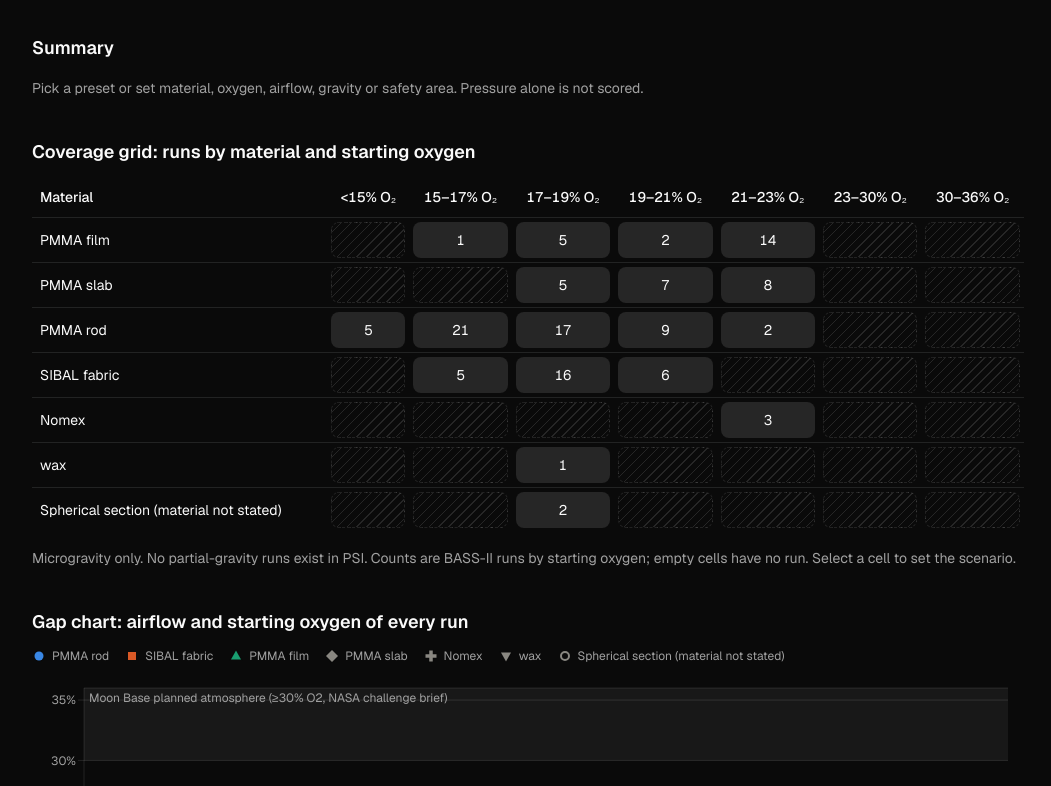
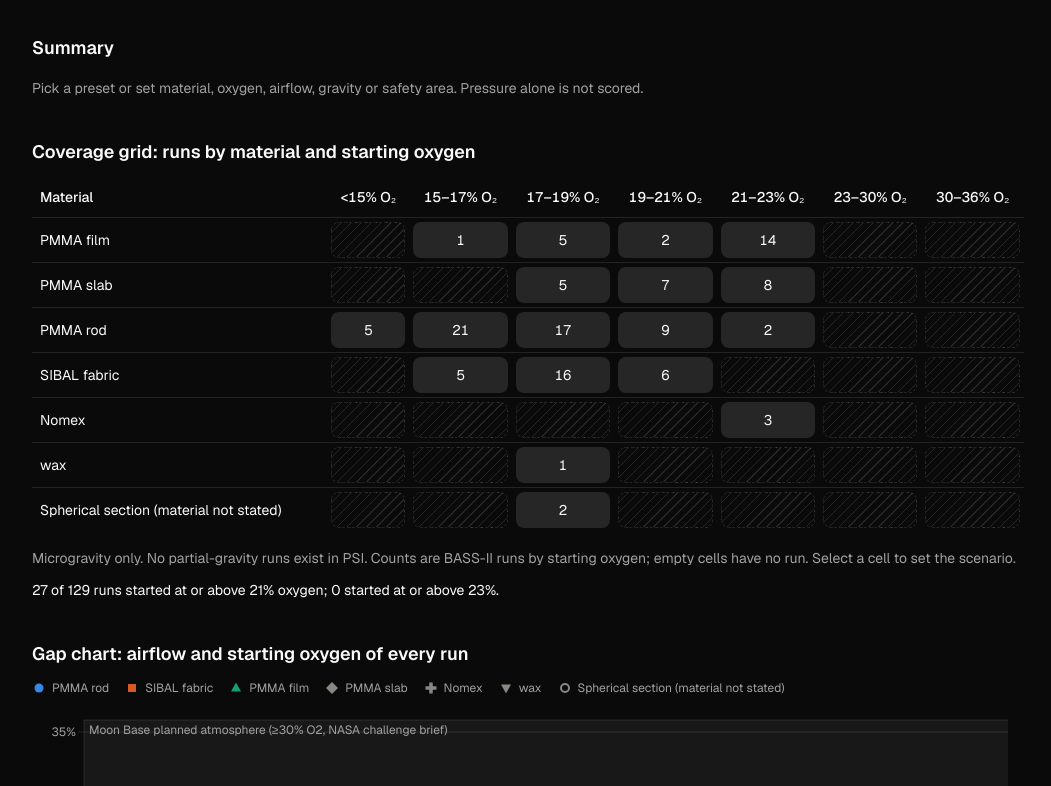
Before and after one commit to Mahoozi/NASA-2026, a Next.js app: page /lab in a window 1280 px wide. Shown: the part 562-1348 px from the top of the page, without its empty margins (112-1163 px from the left). Built offline with nearby package versions, Linux system fonts and the light colour scheme.

Commit message:
Add oxygen ceiling line under coverage grid

```diff
--- a/app/lab/coverage-grid.tsx
+++ b/app/lab/coverage-grid.tsx
@@ -70,7 +70,11 @@ export function CoverageGrid({
       ? -1
       : O2_BANDS.findIndex((b) => scenario.o2Pct! >= b.lo && scenario.o2Pct! < b.hi);
 
+  const atOrAbove = (pct: number) =>
+    runs.filter((r) => r.o2InitialPct !== null && r.o2InitialPct >= pct).length;
+
   return (
+    <div className="flex flex-col gap-3">
     <Table>
       <TableCaption className="text-left">
         Microgravity only. No partial-gravity runs exist in PSI. Counts are BASS-II runs by
@@ -121,5 +125,10 @@ export function CoverageGrid({
         ))}
       </TableBody>
     </Table>
+      <p className="text-sm">
+        {atOrAbove(21)} of {runs.length} runs started at or above 21% oxygen; {atOrAbove(23)} started
+        at or above 23%.
+      </p>
+    </div>
   );
 }
```
